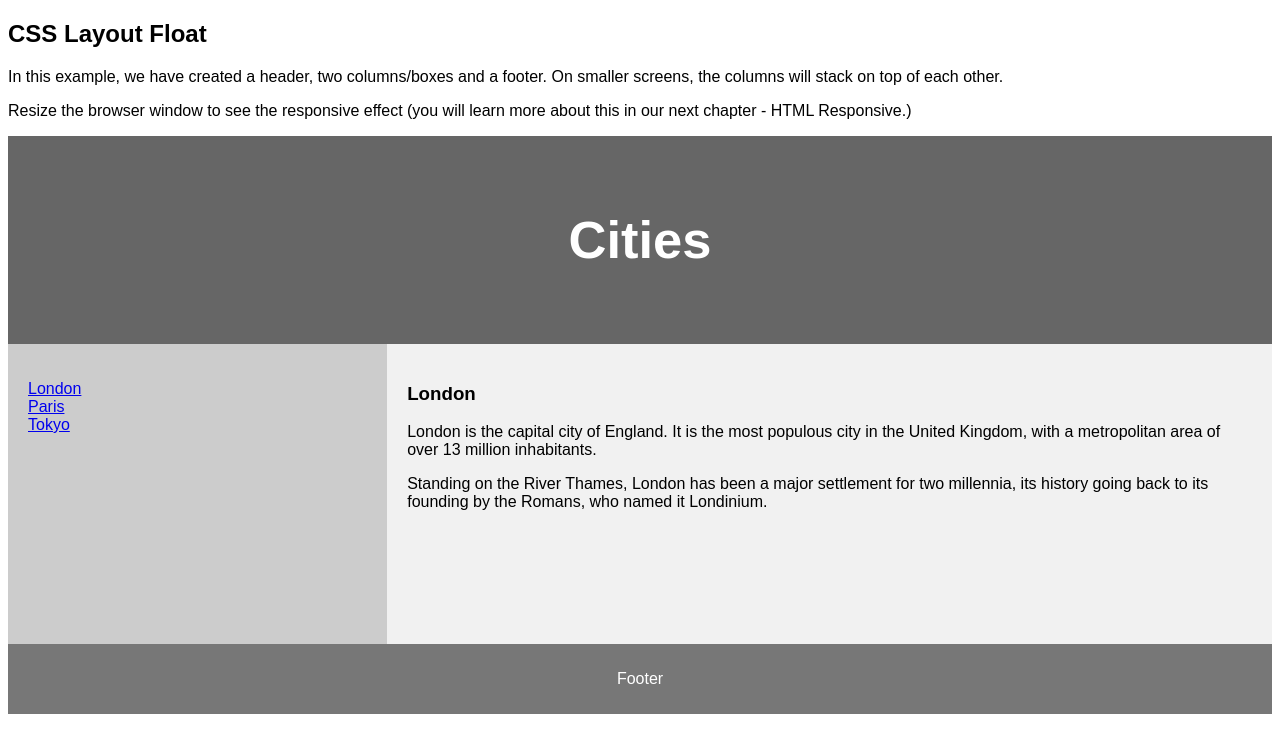
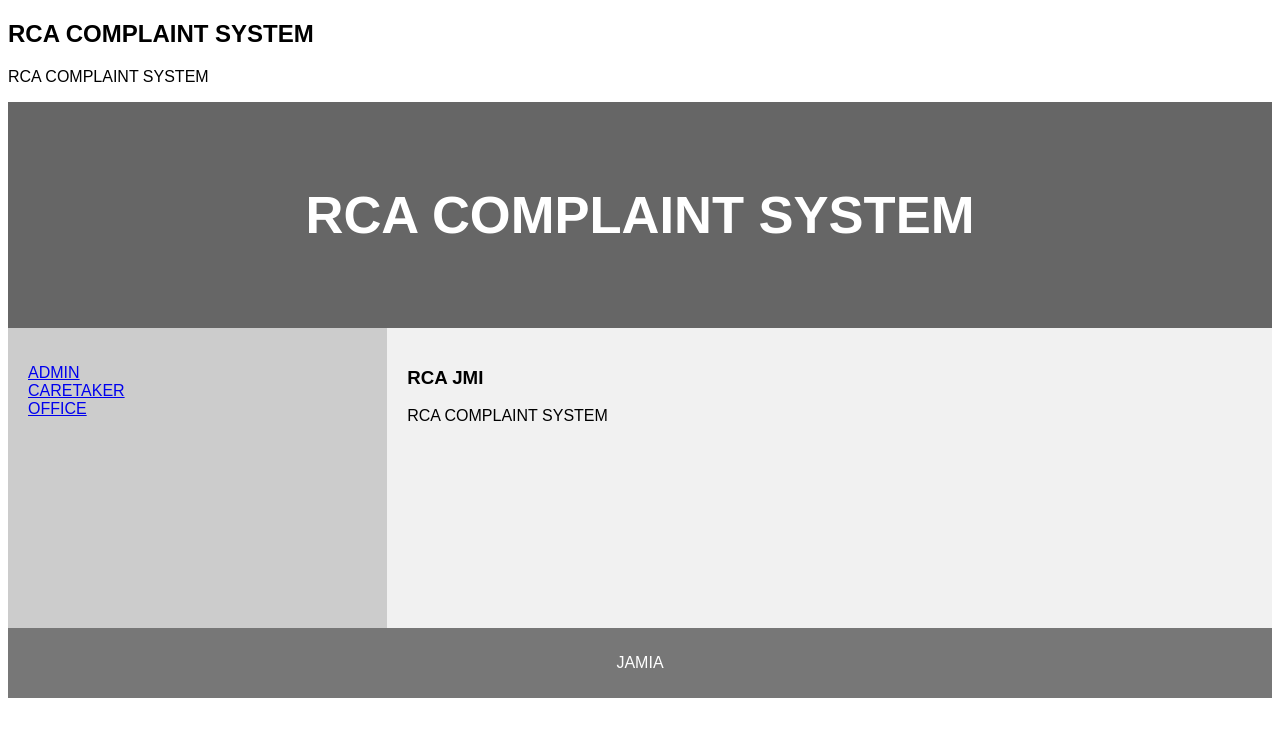
Before and after one commit to rcajmicccp/rcajmicccp.github.io, a plain HTML site: page index.html in a window 1280 px wide. Drawn offline with Linux system fonts and the light colour scheme.

Commit message:
Update index.html

```diff
--- a/index.html
+++ b/index.html
@@ -71,32 +71,31 @@ footer {
 </head>
 <body>
 
-<h2>CSS Layout Float</h2>
-<p>In this example, we have created a header, two columns/boxes and a footer. On smaller screens, the columns will stack on top of each other.</p>
-<p>Resize the browser window to see the responsive effect (you will learn more about this in our next chapter - HTML Responsive.)</p>
+<h2> RCA COMPLAINT SYSTEM</h2>
+ <p>RCA COMPLAINT SYSTEM</p>
+
 
 <header>
-  <h2>Cities</h2>
+  <h2> <p>RCA COMPLAINT SYSTEM</p></h2>
 </header>
 
 <section>
   <nav>
     <ul>
-      <li><a href="#">London</a></li>
-      <li><a href="#">Paris</a></li>
-      <li><a href="#">Tokyo</a></li>
+      <li><a href="#">ADMIN</a></li>
+      <li><a href="#">CARETAKER</a></li>
+      <li><a href="#">OFFICE</a></li>
     </ul>
   </nav>
 
   <article>
-    <h1>London</h1>
-    <p>London is the capital city of England. It is the most populous city in the  United Kingdom, with a metropolitan area of over 13 million inhabitants.</p>
-    <p>Standing on the River Thames, London has been a major settlement for two millennia, its history going back to its founding by the Romans, who named it Londinium.</p>
+    <h1>RCA JMI</h1>
+    <p>RCA COMPLAINT SYSTEM</p>
   </article>
 </section>
 
 <footer>
-  <p>Footer</p>
+  <p>JAMIA</p>
 </footer>
 
 </body>
```
